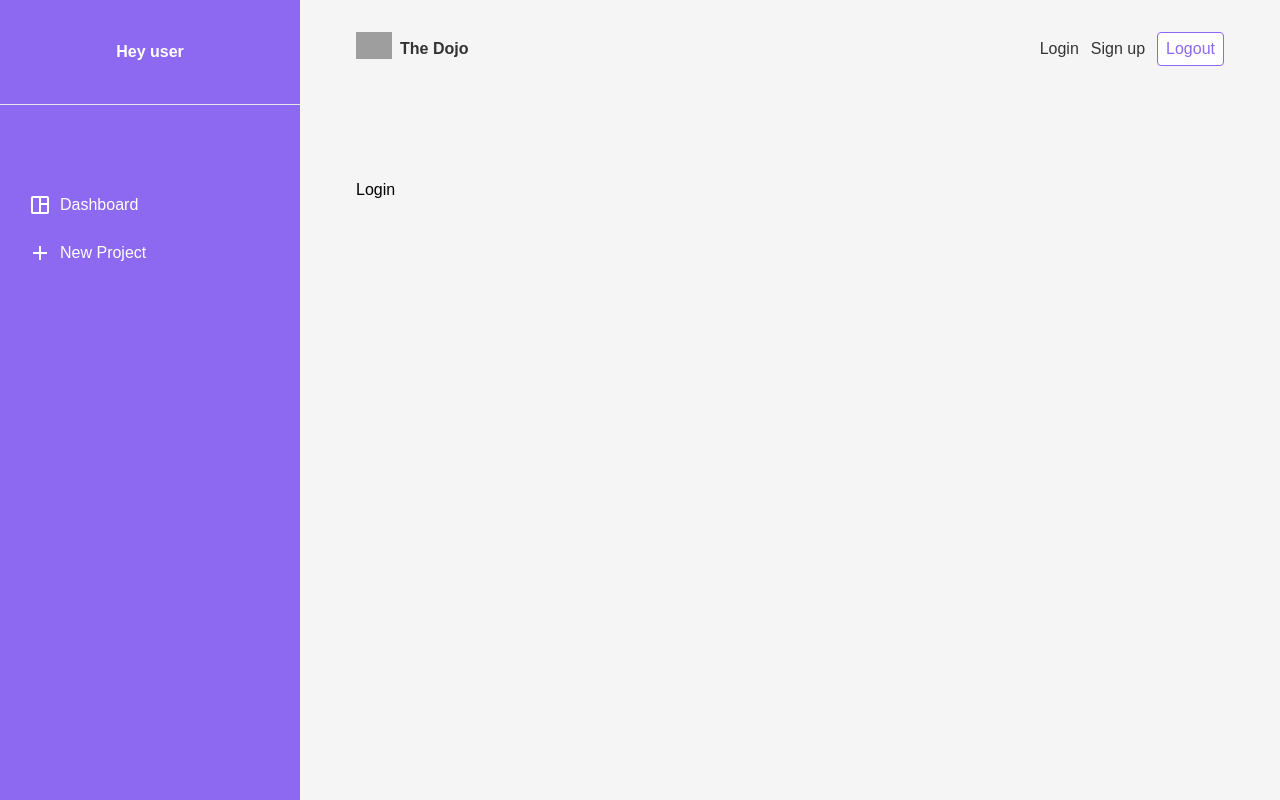
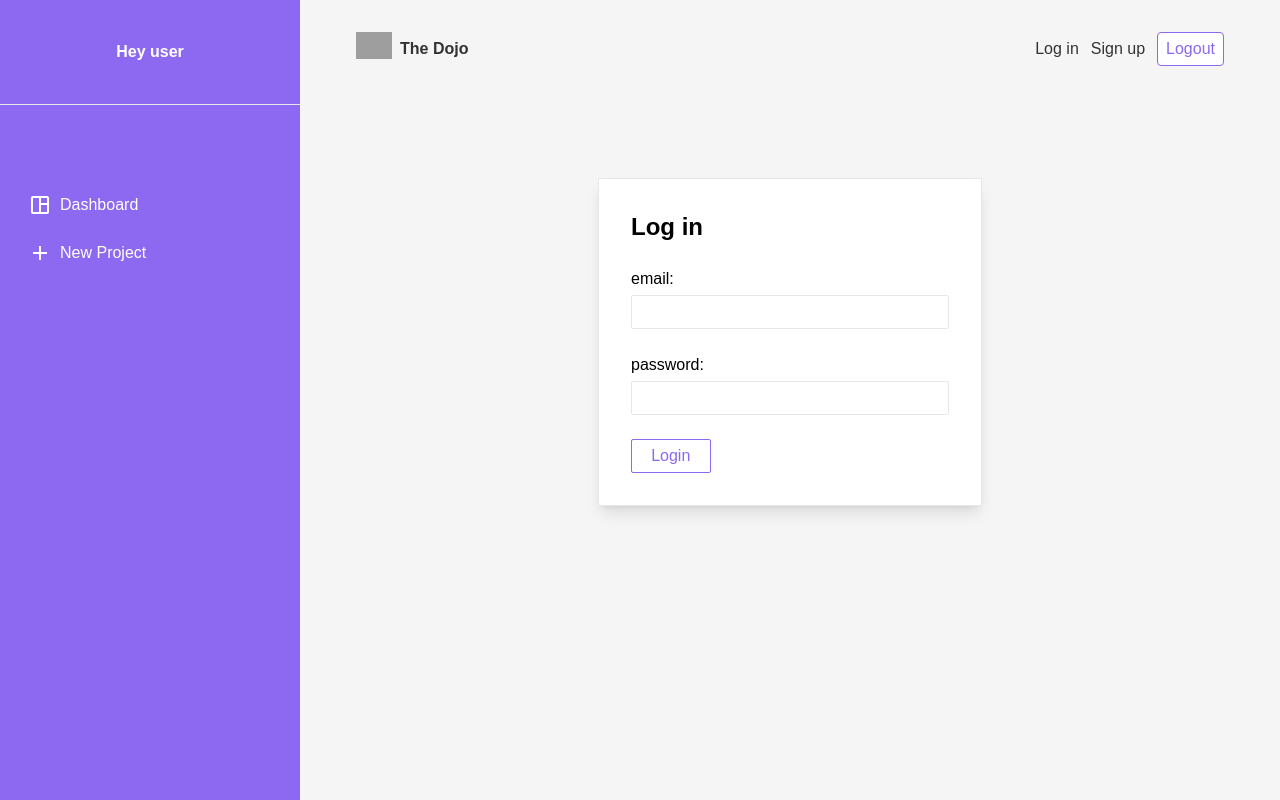
Before and after one commit to DavidRedding/crm, a React (Create React App) app: page /login in a window 1280 px wide. Built offline with nearby package versions, Linux system fonts and the light colour scheme; no server answers; grey boxes are pictures that could not be loaded.

Commit message:
creating user doc

```diff
--- a/src/components/Navbar.jsx
+++ b/src/components/Navbar.jsx
@@ -1,7 +1,10 @@
 import temple from '../assets/temple.svg';
 import { Link } from 'react-router-dom';
+import useLogout from '../hooks/useLogout';
 
-const Navbar = () => (
+const Navbar = () => {
+  const { logout, isPending } = useLogout();
+  return (
     <nav className="w-full py-8 mb-20 text-[#333]">
       <ul className="flex items-center justify-between">
         <li className="flex items-center mr-auto">
@@ -14,7 +17,7 @@ const Navbar = () => (
         </li>
 
         <li>
-        <Link to="/login">Login</Link>
+          <Link to="/login">Log in</Link>
         </li>
 
         <li className="ml-3">
@@ -22,12 +25,26 @@ const Navbar = () => (
         </li>
 
         <li className="ml-3">
-        <button className="px-2 p-1 bg-white border rounded-[.25rem] text-var-prim border-var-prim hover:text-white hover:bg-var-prim">
+          {!isPending && (
+            <button
+              onClick={logout}
+              className="px-2 p-1 bg-white border rounded-[.25rem] text-var-prim border-var-prim hover:text-white hover:bg-var-prim"
+            >
               Logout
             </button>
+          )}
+          {isPending && (
+            <button
+              disabled
+              className="px-2 p-1 bg-white border rounded-[.25rem] text-gray-400 border-gray-200 hover:text-white hover:bg-var-prim"
+            >
+              Logging Out..
+            </button>
+          )}
         </li>
       </ul>
     </nav>
   );
+};
 
 export default Navbar;
--- a/src/context/AuthContext.jsx
+++ b/src/context/AuthContext.jsx
@@ -28,8 +28,8 @@ export const AuthContextProvider = ({ children }) => {
     });
   }, []);
 
-  console.log('AuthContext state:', state.user);
-  console.log('AuthState:', state.authIsReady);
+  // console.log('AuthContext state:', state.user);
+  // console.log('AuthState:', state.authIsReady);
 
   return <AuthContext.Provider value={{ ...state, dispatch }}>{children}</AuthContext.Provider>;
 };
--- a/src/hooks/useLogin.jsx
+++ b/src/hooks/useLogin.jsx
@@ -1,12 +1,12 @@
 import { useEffect, useState } from 'react';
-import { db } from '../firebase/config';
+import { auth, db } from '../firebase/config';
 import { useAuthContext } from '../hooks/useAuthContext';
 
 const useLogin = () => {
   const [isCancelled, setIsCancelled] = useState(false);
   const [error, setError] = useState(null);
   const [isPending, setIsPending] = useState(false);
-  const { dispatch } = useAuthContext();
+  const { dispatch, user } = useAuthContext();
 
   const login = async (email, password) => {
     setError(null);
@@ -14,8 +14,11 @@ const useLogin = () => {
 
     try {
       // signs the user into firebase
-      const res = await db.signInWithEmailAndPassword(email, password);
+      const res = await auth.signInWithEmailAndPassword(email, password);
       console.log(res.user);
+
+      // online status
+      await db.collection('users').doc(res.user.uid).update({ online: true });
 
       // signs the user into local state
       dispatch({ type: 'LOGIN', payload: res.user });
--- a/src/hooks/useLogout.jsx
+++ b/src/hooks/useLogout.jsx
@@ -1,23 +1,28 @@
 import { useEffect, useState } from 'react';
-import { db } from '../firebase/config';
+import { auth, db } from '../firebase/config';
 import { useAuthContext } from '../hooks/useAuthContext';
 
 const useLogout = () => {
   const [isCancelled, setIsCancelled] = useState(false);
   const [error, setError] = useState(null);
   const [isPending, setIsPending] = useState(false);
-  const { dispatch } = useAuthContext();
+  const { dispatch, user } = useAuthContext();
 
   const logout = async () => {
     setError(null);
     setIsPending(true);
 
     try {
+      const { uid } = user;
+      await db.collection('users').doc(uid).update({ online: false });
+
       // signs the user out of firebase
-      await db.signOut();
+      await auth.signOut();
 
       // signs the user out of local state
       dispatch({ type: 'LOGOUT' });
+
+      setIsPending(false);
 
       // update state
       if (!isCancelled) {
--- a/src/hooks/useSignup.jsx
+++ b/src/hooks/useSignup.jsx
@@ -1,5 +1,5 @@
 import { useEffect, useState } from 'react';
-import { auth, storage } from '../firebase/config';
+import { auth, db, storage } from '../firebase/config';
 import { useAuthContext } from '../hooks/useAuthContext';
 
 export const useSignup = () => {
@@ -30,6 +30,9 @@ export const useSignup = () => {
       // add display name to user
       await res.user.updateProfile({ displayName, photoURL: uploadURL });
 
+      // create doc
+      await db.collection('users').doc(res.user.uid).set({ displayName, photoURL: uploadURL, online: true });
+
       // login locally
       dispatch({ type: 'LOGIN', payload: res.user });
 
--- a/src/pages/login/Login.jsx
+++ b/src/pages/login/Login.jsx
@@ -1,5 +1,53 @@
+import { useState } from 'react';
+import useLogin from '../../hooks/useLogin';
+
 const Login = () => {
-  return <div>Login</div>;
+  const [email, setEmail] = useState('');
+  const [password, setPassword] = useState('');
+
+  const { login, isPending, error } = useLogin();
+
+  const handleSubmit = (e) => {
+    e.preventDefault();
+    login(email, password);
+    // console.log({ email, password });
+  };
+  return (
+    <form onSubmit={handleSubmit} className="flex flex-col max-w-sm p-8 mx-auto space-y-6 bg-white border shadow-lg">
+      <h2 className="text-2xl font-bold">Log in</h2>
+      <label className="space-y-1">
+        <h2>email:</h2>
+        <input
+          onChange={(e) => setEmail(e.target.value)}
+          value={email}
+          className="w-full p-1 border rounded-sm focus:outline-black"
+          type="email"
+          required
+        />
+      </label>
+      <label className="space-y-1">
+        <span>password:</span>
+        <input
+          onChange={(e) => setPassword(e.target.value)}
+          value={password}
+          className="w-full p-1 border rounded-sm focus:outline-black"
+          type="password"
+          required
+        />
+      </label>
+      {!isPending && (
+        <button className="w-1/4 p-1 border rounded-sm border-var-prim text-var-prim hover:text-white hover:bg-var-prim">
+          Login
+        </button>
+      )}
+      {isPending && (
+        <button disabled className="w-1/4 p-1 text-gray-400 border border-gray-400 rounded-smm">
+          Login
+        </button>
+      )}
+      {error && <span className="block font-semibold text-red-500">{error}</span>}
+    </form>
+  );
 };
 
 export default Login;
--- a/src/pages/signup/Signup.jsx
+++ b/src/pages/signup/Signup.jsx
@@ -33,7 +33,7 @@ const Signup = () => {
   };
 
   return (
-    <form onSubmit={handleSubmit} className="flex flex-col max-w-sm p-4 mx-auto space-y-5 bg-white border shadow-lg">
+    <form onSubmit={handleSubmit} className="flex flex-col max-w-sm p-8 mx-auto space-y-5 bg-white border shadow-lg">
       <h2 className="text-xl font-bold">Sign up</h2>
       <label className="space-y-1">
         <span>email:</span>
```
Lines whose indentation alone changed are shown as unchanged.
